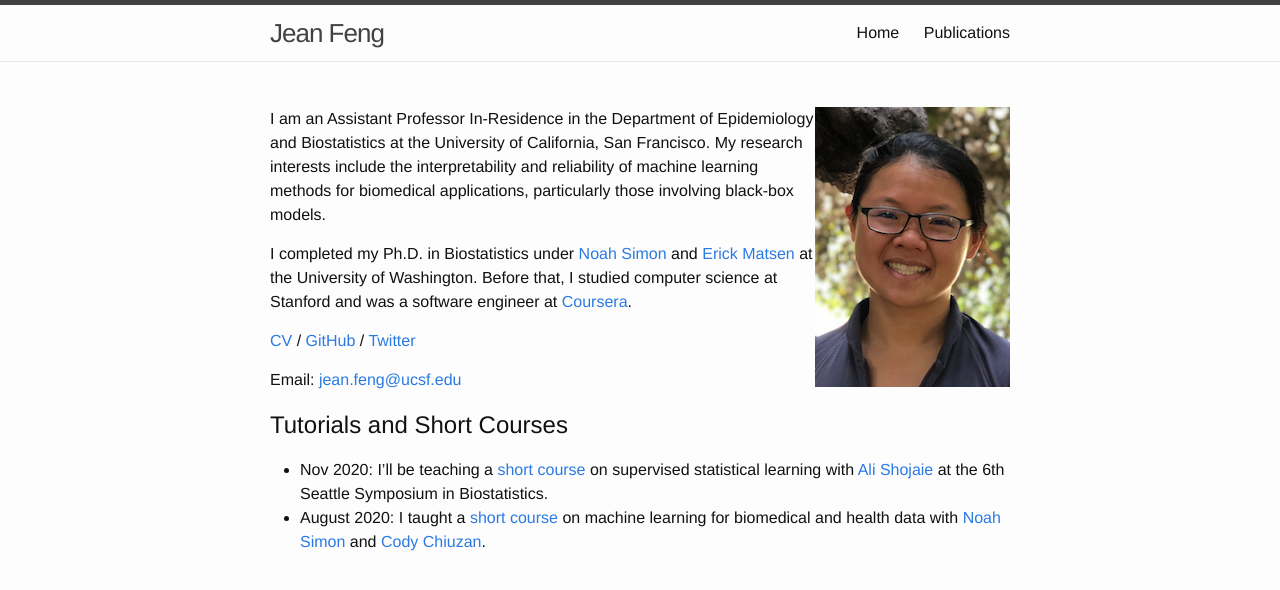
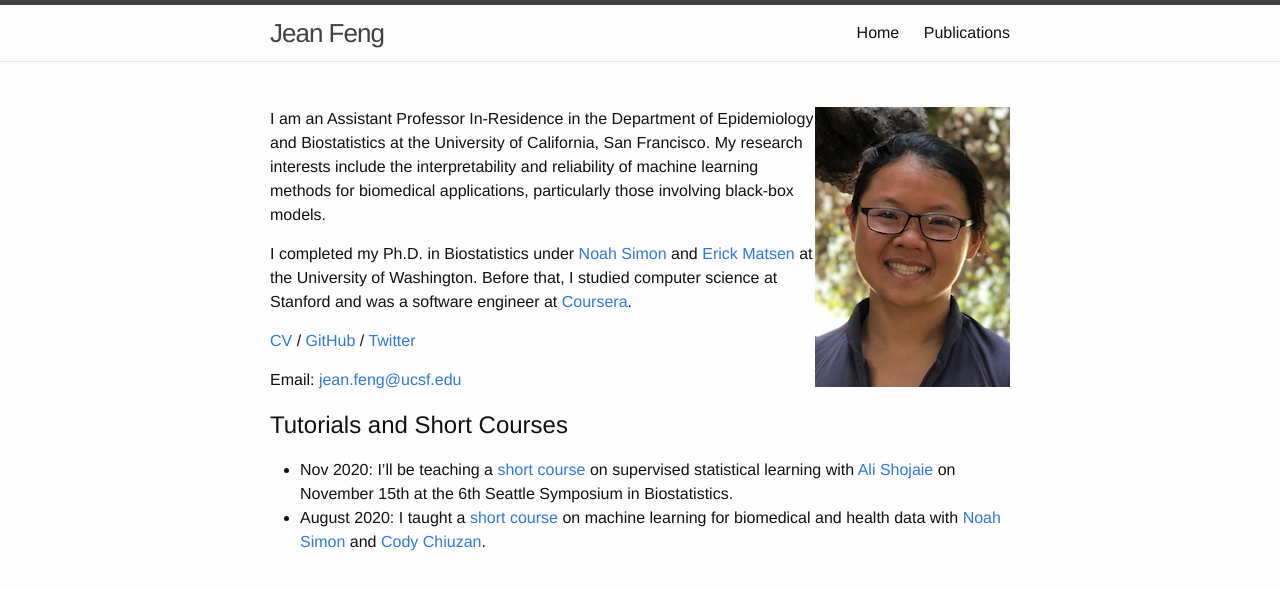
Before and after one commit to jjfeng/jjfeng.github.io, a Jekyll site: the page built from index.md, in a window 1280 px wide. Shown: the top 590 px of the page. Built offline with Jekyll 4.4.1, drawn with Linux system fonts in a browser that asks for light colours.

Commit message:
short course

```diff
--- a/index.md
+++ b/index.md
@@ -43,5 +43,5 @@
 
 ## Tutorials and Short Courses
 
-- Nov 2020: I'll be teaching a [short course](https://www.biostat.washington.edu/news/calendar/symposium) on supervised statistical learning with [Ali Shojaie](http://faculty.washington.edu/ashojaie/) at the 6th Seattle Symposium in Biostatistics.
+- Nov 2020: I'll be teaching a [short course](https://www.biostat.washington.edu/news/calendar/symposium) on supervised statistical learning with [Ali Shojaie](http://faculty.washington.edu/ashojaie/) on November 15th at the 6th Seattle Symposium in Biostatistics.
 - August 2020: I taught a [short course](https://www.publichealth.columbia.edu/research/precision-prevention/machine-learning-boot-camp-analyzing-biomedical-and-health-data) on machine learning for biomedical and health data with [Noah Simon](https://faculty.washington.edu/nrsimon/) and [Cody Chiuzan](https://www.publichealth.columbia.edu/people/our-faculty/cc3780).
```
